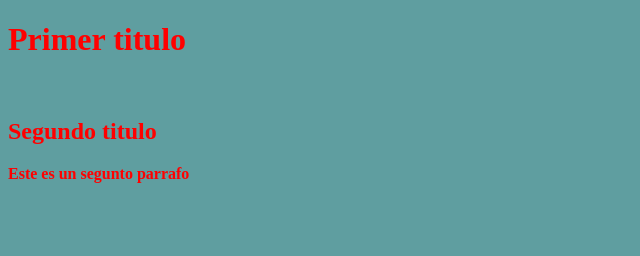
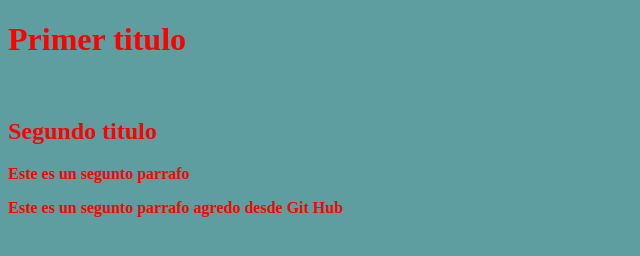
Before and after one commit to johnncanani/prueba, a plain HTML site: page index.html in a window 1280 px wide. Shown: the whole page, without its empty margins (0-640 px from the left). Drawn offline with Linux system fonts and the light colour scheme.

Commit message:
Update index.html

```diff
--- a/index.html
+++ b/index.html
@@ -17,5 +17,7 @@
 		<h2>Segundo titulo</h2>
 		<p>Este es un segunto parrafo </p>
 
+		<p>Este es un segunto parrafo agredo desde Git Hub </p>
+
 	</body>
 </html>
```
